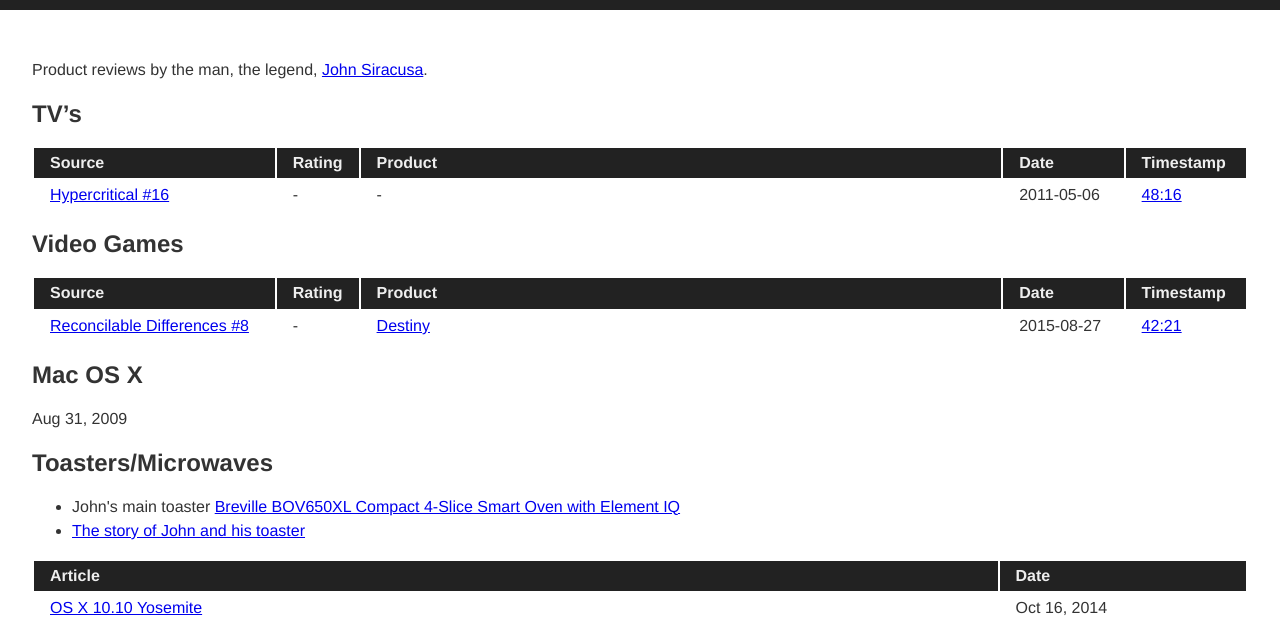
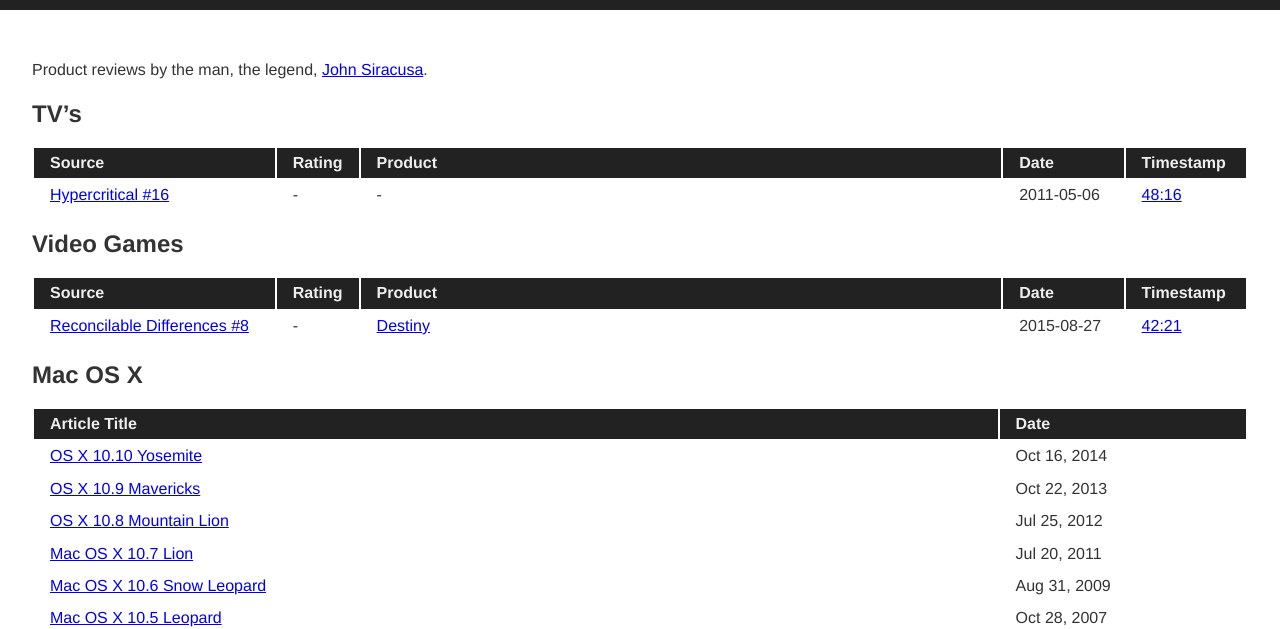
Before and after one commit to erunyon/reviewed-by-siracusa, a plain HTML site: page index.html in a window 1280 px wide. Shown: the part 89-718 px from the top of the page. Drawn offline with Linux system fonts and the light colour scheme.

Commit message:
fix some OS X formatting issues

```diff
--- a/index.html
+++ b/index.html
@@ -66,14 +66,14 @@
     <h2 id="macosx">Mac OS X</h2>
     <table>
       <thead>
-        <tr><th>Article</th><th>Date</th></tr>
+        <tr><th>Article Title</th><th>Date</th></tr>
       </thead>
       <tbody>
         <tr><td><a href="http://arstechnica.com/apple/2014/10/os-x-10-10/">OS X 10.10 Yosemite</a></td><td>Oct 16, 2014</td></tr>
         <tr><td><a href="http://arstechnica.com/apple/2013/10/os-x-10-9/">OS X 10.9 Mavericks</a></td><td>Oct 22, 2013</td></tr>
         <tr><td><a href="http://arstechnica.com/apple/2012/07/os-x-10-8/">OS X 10.8 Mountain Lion</a></td><td>Jul 25, 2012</td></tr>
         <tr><td><a href="http://arstechnica.com/apple/2011/07/mac-os-x-10-7/">Mac OS X 10.7 Lion</a></td><td>Jul 20, 2011</td></tr>
-        <tr><td><a href="http://arstechnica.com/apple/2009/08/mac-os-x-10-6/">Mac OS X 10.6 Snow Leopard</a></td>Aug 31, 2009<td></td></tr>
+        <tr><td><a href="http://arstechnica.com/apple/2009/08/mac-os-x-10-6/">Mac OS X 10.6 Snow Leopard</a></td><td>Aug 31, 2009</td></tr>
         <tr><td><a href="http://arstechnica.com/apple/2007/10/mac-os-x-10-5/">Mac OS X 10.5 Leopard</a></td><td>Oct 28, 2007</td></tr>
         <tr><td><a href="http://arstechnica.com/apple/2005/04/macosx-10-4/">Mac OS X 10.4 Tiger</a></td><td>Apr 28, 2005</td></tr>
         <tr><td><a href="http://arstechnica.com/apple/2003/11/macosx-10-3/">Mac OS X 10.3 Panther</a></td><td>Nov 9, 2003</td></tr>
@@ -81,6 +81,7 @@
         <tr><td><a href="http://arstechnica.com/apple/2001/10/macosx-10-1/">Mac OS X 10.1 Puma</a></td><td>Oct 15, 2001</td></tr>
         <tr><td><a href="http://arstechnica.com/apple/2001/04/macos-x/">Mac OS X 10.0 Cheetah</a></td><td>Apr 2, 2001</td></tr>
       </tbody>
+    </table>
 
     <h2 id="toasters">Toasters/Microwaves</h2>
 
```
